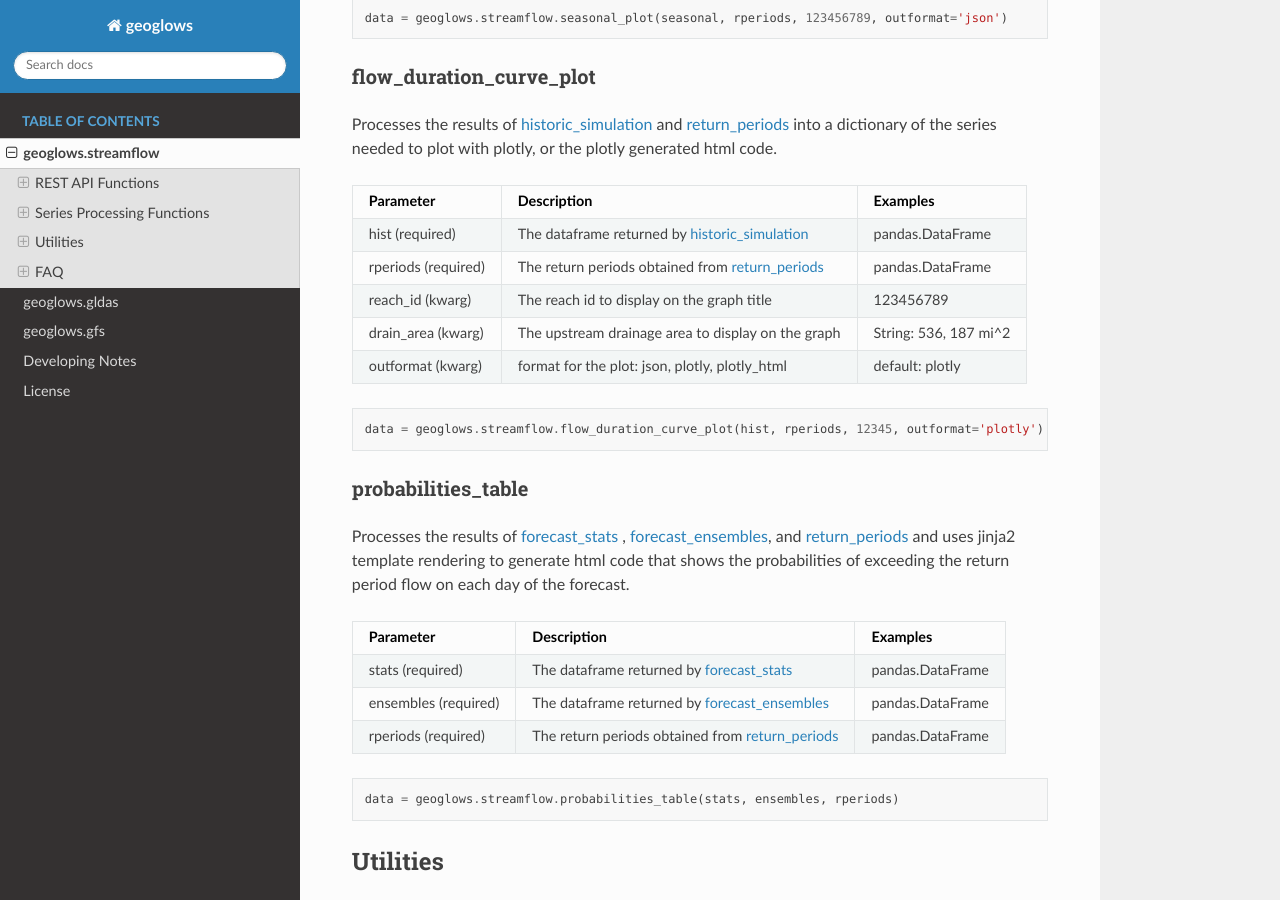
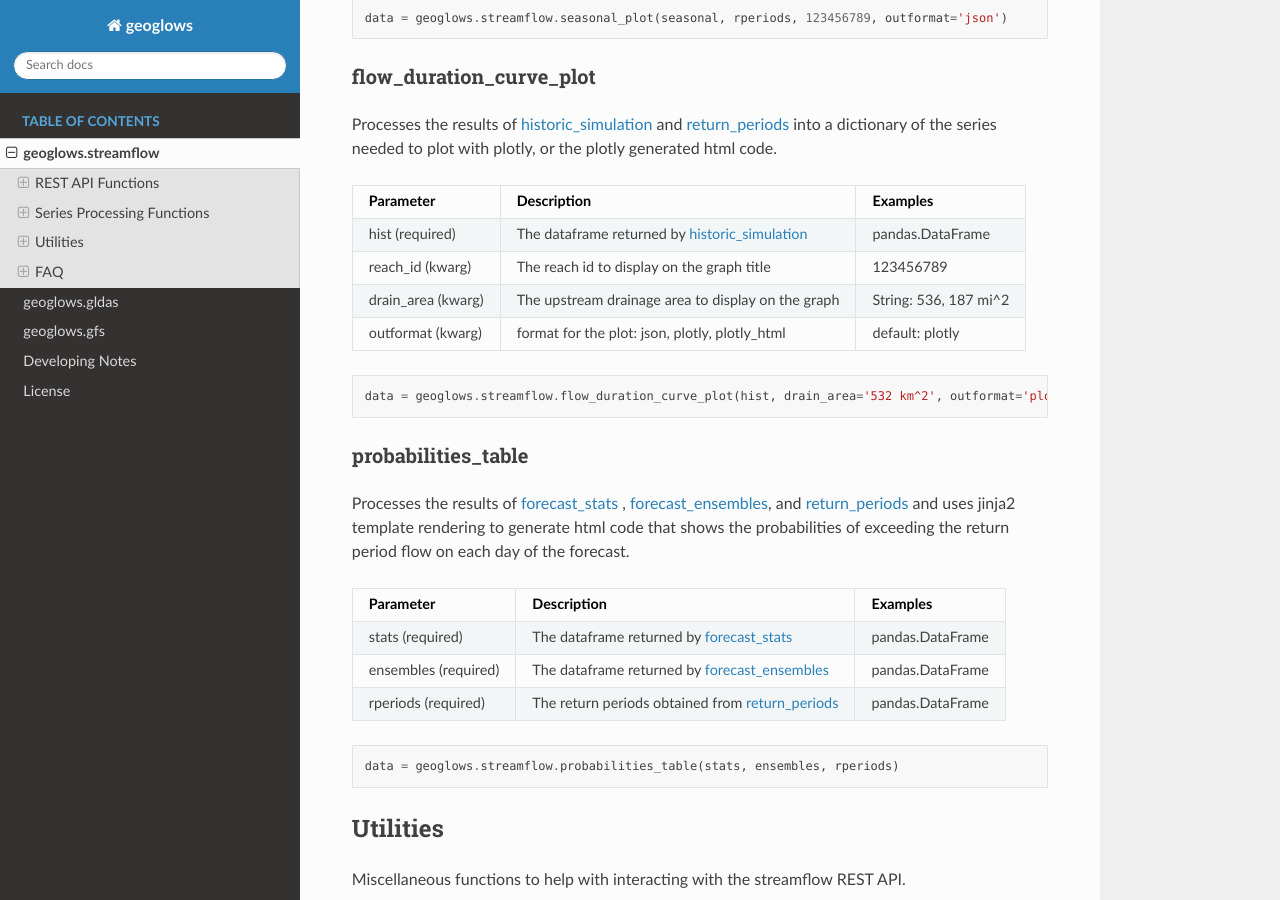
Before and after one commit to geoglows/pygeoglows, a Sphinx documentation site: the page built from docs/geoglows_streamflow.rst, in a window 1280 px wide and 900 px high, scrolled down 5379 px. Built offline with Sphinx 7.4.7 and the Read the Docs theme 2.0.0, drawn with Linux system fonts in a browser that asks for light colours.

Commit message:
fix flow duration args docs

```diff
--- a/docs/geoglows_streamflow.rst
+++ b/docs/geoglows_streamflow.rst
@@ -293,8 +293,6 @@ with plotly, or the plotly generated html code.
 +======================+========================================================+==========================+
 | hist (required)      | The dataframe returned by `historic_simulation`_       | pandas.DataFrame         |
 +----------------------+--------------------------------------------------------+--------------------------+
-| rperiods (required)  | The return periods obtained from `return_periods`_     | pandas.DataFrame         |
-+----------------------+--------------------------------------------------------+--------------------------+
 | reach_id (kwarg)     | The reach id to display on the graph title             | 123456789                |
 +----------------------+--------------------------------------------------------+--------------------------+
 | drain_area (kwarg)   | The upstream drainage area to display on the graph     | String: 536, 187 mi^2    |
@@ -304,7 +302,7 @@ with plotly, or the plotly generated html code.
 
 .. code-block:: python
 
-    data = geoglows.streamflow.flow_duration_curve_plot(hist, rperiods, 12345, outformat='plotly')
+    data = geoglows.streamflow.flow_duration_curve_plot(hist, drain_area='532 km^2', outformat='plotly')
 
 probabilities_table
 -------------------
```
